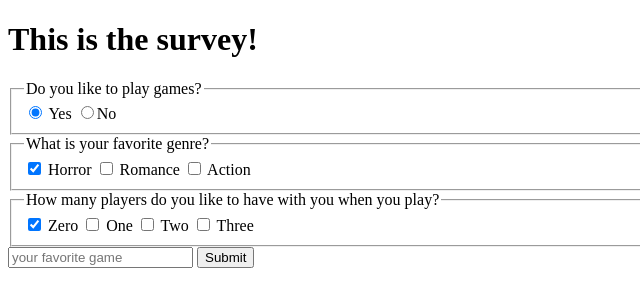
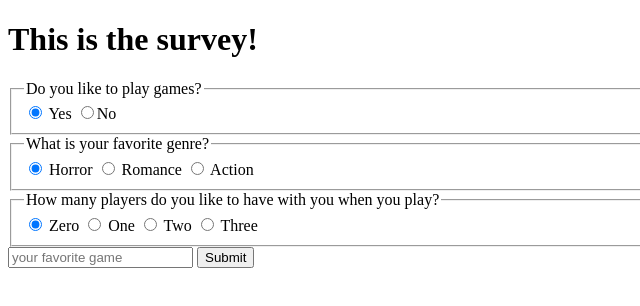
Before and after one commit to My-Favorites-Suffer/FinalModule1Repository, a plain HTML site: page survey.html in a window 1280 px wide. Shown: the full height of the page, 0-640 px from the left. Drawn offline with Linux system fonts and the light colour scheme.

Commit message:
changed checkboxes to radio

```diff
--- a/survey.html
+++ b/survey.html
@@ -29,30 +29,24 @@ and a copypaste picture for when they reach the end =]-->
       </fieldset>
       <fieldset>
         <legend>What is your favorite genre?</legend>
-        <input
-          id="horror"
-          type="checkbox"
-          name="genre"
-          value="horror"
-          checked
-        />
+        <input id="horror" type="radio" name="genre" value="horror" checked />
         <label for="horror">Horror</label>
-        <input id="romance" type="checkbox" name="genre" value="romance" />
+        <input id="romance" type="radio" name="genre" value="romance" />
         <label for="romance">Romance</label>
-        <input id="action" type="checkbox" name="genre" value="action" />
+        <input id="action" type="radio" name="genre" value="action" />
         <label for="action">Action</label>
       </fieldset>
       <fieldset>
         <legend>
           How many players do you like to have with you when you play?
         </legend>
-        <input id="0" type="checkbox" name="num" value="0" checked />
+        <input id="0" type="radio" name="num" value="0" checked />
         <label for="0">Zero</label>
-        <input id="1" type="checkbox" name="num" value="1" />
+        <input id="1" type="radio" name="num" value="1" />
         <label for="1">One</label>
-        <input id="2" type="checkbox" name="num" value="2" />
+        <input id="2" type="radio" name="num" value="2" />
         <label for="2">Two</label>
-        <input id="3+" type="checkbox" name="num" value="3+" />
+        <input id="3+" type="radio" name="num" value="3+" />
         <label for="3+">Three</label>
       </fieldset>
       <input
```
